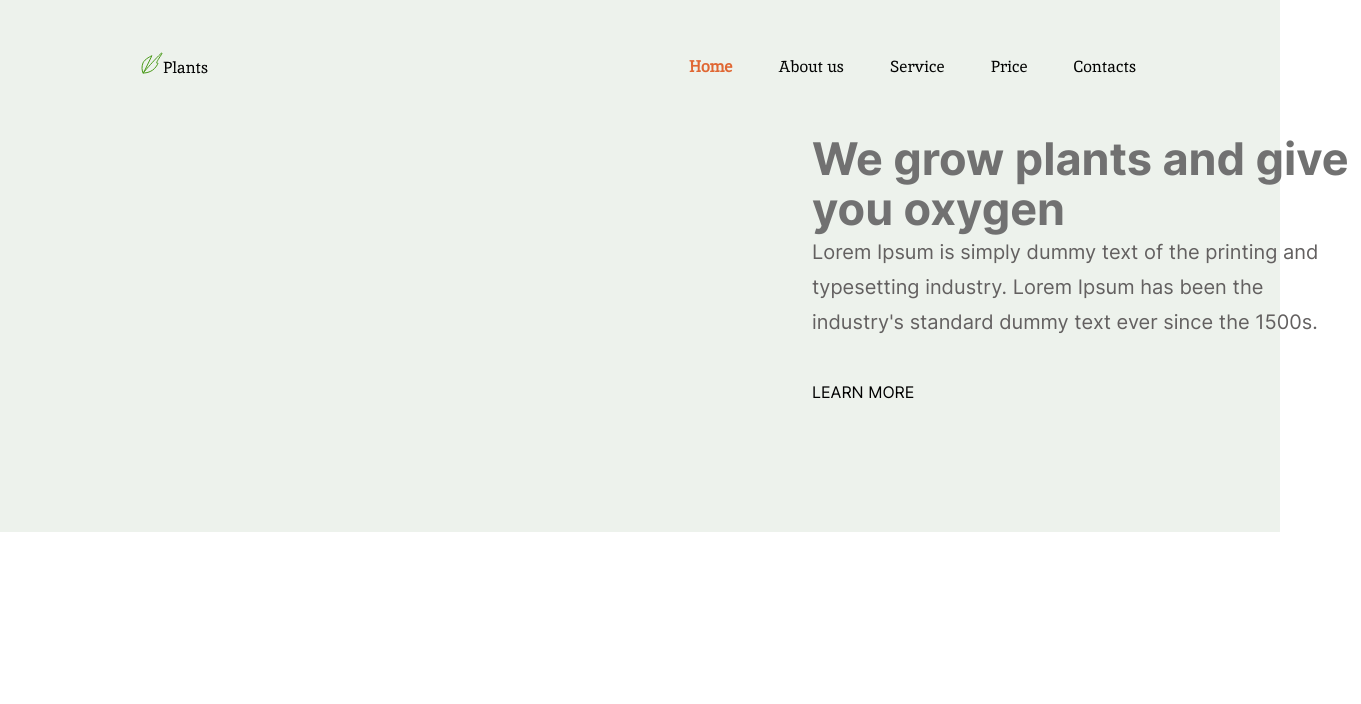
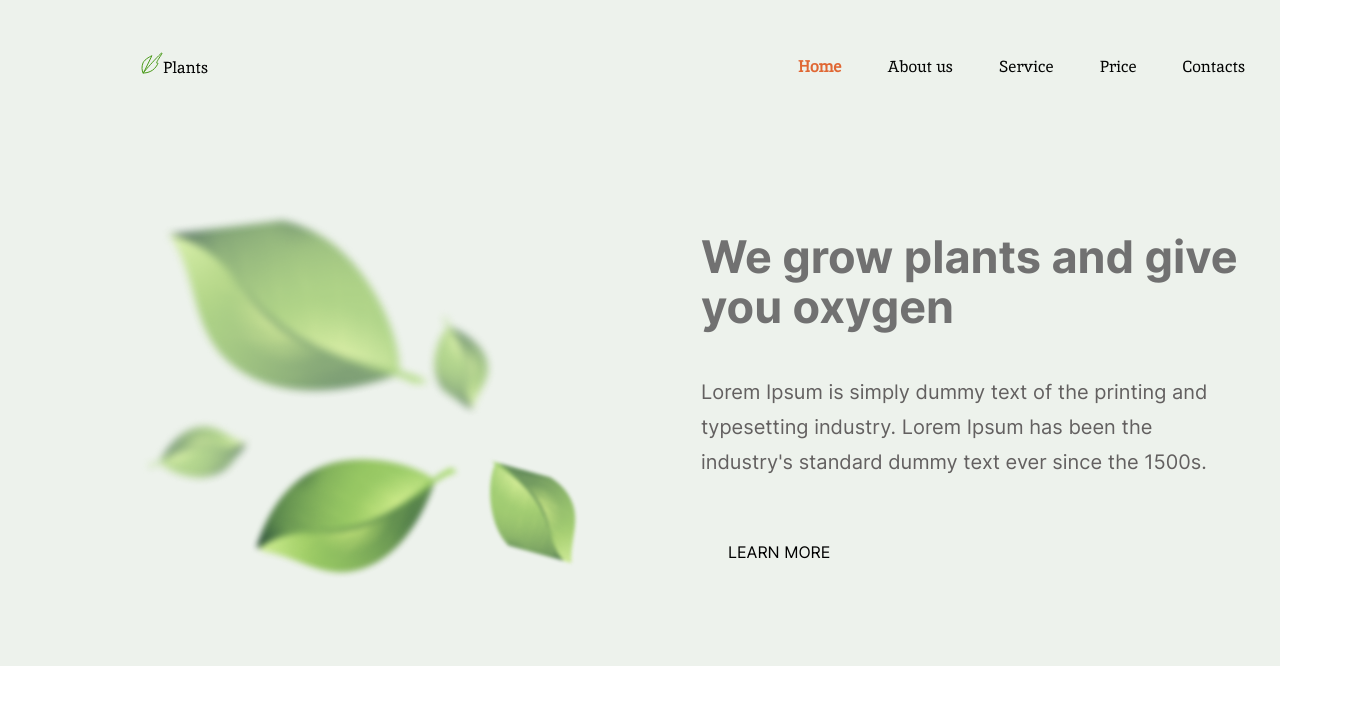
Before and after one commit to StepanIspravnikov/Plants, a plain HTML site: page index.html in a window 1280 px wide. Shown: the whole page, 1361 px wide, since content can reach past the window. Drawn offline with Linux system fonts and the light colour scheme.

Commit message:
End of first main block

```diff
--- a/css/style.css
+++ b/css/style.css
@@ -84,9 +84,6 @@ html{
 .header{
     height: 134px;
     background-color: #EDF2EC;
-    position: fixed;
-    top: 0;
-    left: 0;
     width: 100%;
 }
 
@@ -97,13 +94,6 @@ html{
     display: flex;
     flex-wrap: wrap;
     justify-content: space-between;
-}
-
-.nav{
-    width: 452px;
-    height: 50px;
-    margin-right: 109px;
-    margin-top: 42px;
 }
 
 .logo{
@@ -120,6 +110,13 @@ html{
     height: 20px;
     left: 112px;
     top: 52px;
+}
+
+.nav{
+    width: 452px;
+    height: 50px;
+    margin-right: 0px;
+    margin-top: 42px;
 }
 
 .header__list{
@@ -159,9 +156,9 @@ html{
 
 /* Welome styles start */
 
+
 .welcome{
     height: 532px;
-    padding-top: 134px;
     background-color: #EDF2EC;
 }
 
@@ -174,12 +171,30 @@ html{
     justify-content: space-between;
 }
 
+.leafs_png{
+    width: 448.8px;
+    height: 407.36px;
+    margin-left: 109px;
+    margin-top: 62px;
+    display: flex;
+    flex-wrap: wrap;
+}
+
+.leafs_png{
+    width: 448.8px;
+    height: 407.36px;
+    left: 109px;
+    top: 62px;
+}
+
 .welcome__text__section{
     width: 549px;
     height: 340px;
-    margin-left: 782px;
     margin-right: 0px;
-
+    margin-top: 98px;
+    display: flex;
+    flex-wrap: wrap;
+    justify-content: space-between;
 }
 
 .intro__title{
@@ -200,15 +215,25 @@ html{
     font-size: 20px;
     line-height: 35px;
     color: #636060;
-    margin-bottom: 42px;
+    margin-top: 42px;
+    margin-bottom: 48px;
 }
 
 .intro__button{
+    width: 158px;
+    height: 44px;
+    margin-bottom: 0px;
+}
+
+.intro_button_text{
+    width: 104px;
+    height: 16px;
+    margin-top: 14px;
+    margin-left: 27px;
     font-family: 'Inter';
     font-style: normal;
     font-weight: 400;
     font-size: 16px;
     line-height: 20px;
     color: #000000;
-    margin-bottom: 48px;
 }
--- a/index.html
+++ b/index.html
@@ -42,13 +42,18 @@
 <main class="main">
     <section class="welcome">
         <div class="welcome__section">
+            <div class="leafs_png">
+                <a href="/" class="leafs-link">
+                    <img src="./image/png/leafs.png" alt="leafs" class="leafs-pic">
+                </a>
+            </div>
             <div class="welcome__text__section">
                 <h1 class="intro__title">We grow plants and give you oxygen</h1>
                 <h2 class="intro__text">Lorem Ipsum is simply dummy text of the printing and typesetting industry. Lorem Ipsum has been the industry's standard dummy text ever since the 1500s.</h2>
-                <h3 class="intro__button">LEARN MORE</h3>
-
+                <h3 class="intro__button">
+                    <div class="intro_button_text">LEARN MORE</div>
+                </h3>
             </div>
-
         </div>
     </section>
 
```
